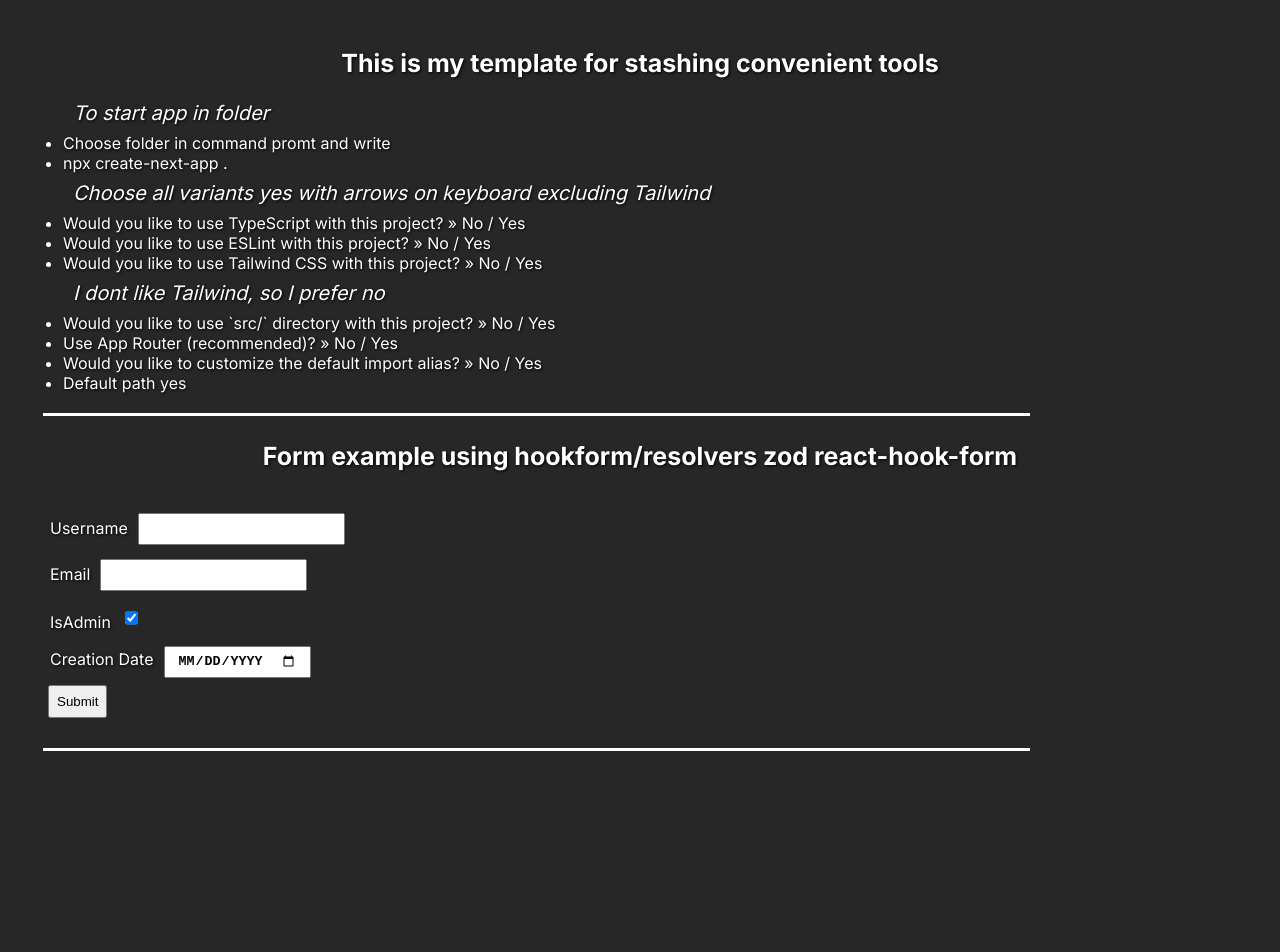
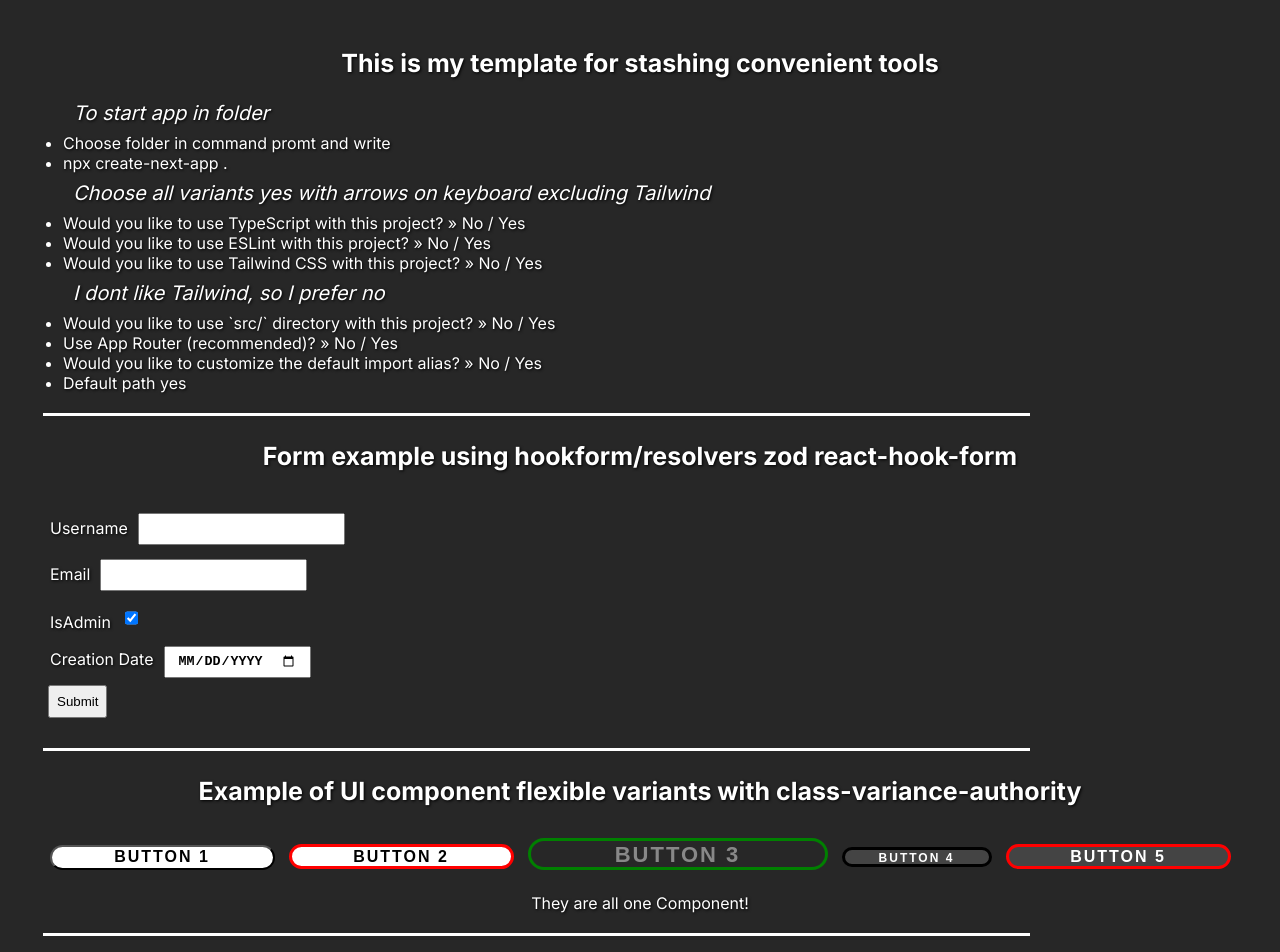
Before and after one commit to balanbiz/next-tools, a Next.js app: page / in a window 1280 px wide. Shown: the top 952 px of the page. Before the commit the page ends 800 px from the top, so only its background shows below. Built offline with nearby package versions, Linux system fonts and the light colour scheme.

Commit message:
class-variance ready

```diff
--- a/package.json
+++ b/package.json
@@ -13,6 +13,7 @@
     "@types/node": "20.3.1",
     "@types/react": "18.2.12",
     "@types/react-dom": "18.2.5",
+    "class-variance-authority": "^0.6.0",
     "eslint": "8.42.0",
     "eslint-config-next": "13.4.5",
     "next": "13.4.5",
--- a/src/Components/HomeForm.tsx
+++ b/src/Components/HomeForm.tsx
@@ -1,6 +1,6 @@
 "use client";
 import homeForm from "@/lib/homeForm";
-import ErrorP from "./ui/errorP";
+import ErrorP from "./ui/ErrorP";
 import { FC } from "react";
 
 interface IHomeFormProps {}
@@ -25,6 +25,7 @@ const HomeForm: FC<IHomeFormProps> = ({}) => {
             <div>
                 <label htmlFor="isAdmin">IsAdmin</label>
                 <input id="isAdmin" type="checkbox" {...register("isAdmin")} />
+                {errors?.isAdmin?.message && <ErrorP text={errors.isAdmin.message} />}
             </div>
 
             <div>
--- /dev/null
+++ b/src/Components/ui/Button.tsx
@@ -0,0 +1,55 @@
+// npm i class-variance-authority
+import "@/styles/buttons.scss";
+import { VariantProps, cva } from "class-variance-authority";
+import { ButtonHTMLAttributes, FC } from "react";
+
+export const buttonVariants = cva("button__default" /* more default classes for all buttons if needed*/, {
+    variants: {
+        variant: {
+            black: "button__variant-black",
+            white: "button__variant-white",
+            transparent: "button__variant-transparent",
+        },
+        textSize: {
+            small: "button__text-small",
+            medium: "button__text-medium",
+            large: "button__text-large",
+        },
+        whSize: {
+            small: "button__wh-small",
+            medium: "button__wh-medium",
+            large: "button__wh-large",
+        },
+        border: {
+            red: "button__border-red",
+            green: "button__border-green",
+            black: "button__border-black",
+        },
+    },
+    compoundVariants: [
+        { variant: "transparent", textSize: "large", whSize: "small" },
+        { variant: "transparent", textSize: "small", whSize: "large" },
+    ],
+    defaultVariants: {
+        variant: "white",
+        textSize: "medium",
+        whSize: "medium",
+    },
+});
+
+// if you want standart button intellisence uncomment below
+export interface IButtonProps extends /* ButtonHTMLAttributes<HTMLButtonElement>, */ VariantProps<typeof buttonVariants> {
+    isLoading?: boolean;
+    children?: React.ReactNode;
+}
+
+const Button: FC<IButtonProps> = ({ variant, textSize, whSize, border, isLoading, children, ...props }) => {
+    return (
+        <button className={buttonVariants({ variant, textSize, whSize, border })} {...props}>
+            {isLoading ? "Loading..." : null}
+            {children}
+        </button>
+    );
+};
+
+export default Button;
--- a/src/app/page.tsx
+++ b/src/app/page.tsx
@@ -1,5 +1,6 @@
 import "@/styles/pageHome.scss";
 import HomeForm from "@/Components/HomeForm";
+import Button from "@/Components/ui/Button";
 
 export default function Home() {
     return (
@@ -28,6 +29,22 @@ export default function Home() {
                     <HomeForm />
                 </div>
                 <div className="divider"></div>
+                <div className="explain-list">
+                    <h3>Example of UI component flexible variants with class-variance-authority</h3>
+                    <Button>Button 1</Button>
+                    <Button border={"red"}>Button 2</Button>
+                    <Button variant={"transparent"} whSize={"large"} border={"green"} textSize={"large"}>
+                        Button 3
+                    </Button>
+                    <Button variant={"black"} whSize={"small"} border={"black"} textSize={"small"}>
+                        Button 4
+                    </Button>
+                    <Button variant={"black"} whSize={"medium"} border={"red"} textSize={"medium"}>
+                        Button 5
+                    </Button>
+                </div>
+                <p>They are all one Component!</p>
+                <div className="divider"></div>
             </div>
         </section>
     );
--- a/src/lib/homeForm.ts
+++ b/src/lib/homeForm.ts
@@ -11,7 +11,9 @@ const homeFormSchema = z.object({
         .max(10, { message: "The username must be 10 characters or less" })
         .regex(/^[a-zA-Z0-9_]+$/, "The username must contain only letters, numbers and underscore (_)"),
     email: z.string().email({ message: "Invalid email. Please enter a valid email address" }),
-    isAdmin: z.boolean(),
+    isAdmin: z.boolean().refine(val => val === true, {
+        message: "Value must be true",
+    }),
     // The coerce method lets you transform or modify the user input before it's validated against the schema. In this case, it converts the date string to a Date object by passing the input through new Date(input).
     createdAt: z.coerce
         .date()
--- /dev/null
+++ b/src/styles/buttons.scss
@@ -0,0 +1,60 @@
+.button {
+    &__default {
+        cursor: pointer;
+        text-transform: uppercase;
+        font-weight: bold;
+        letter-spacing: 2px;
+        border-radius: 30px;
+        margin: 7px;
+    }
+    &__variant {
+        &-black {
+            background-color: #444444;
+            color: #fff;
+        }
+        &-white {
+            background-color: #fff;
+            color: black;
+        }
+        &-transparent {
+            background-color: transparent;
+            color: #888888;
+        }
+    }
+    &__text {
+        &-small {
+            font-size: 12px;
+        }
+        &-medium {
+            font-size: 16px;
+        }
+        &-large {
+            font-size: 22px;
+        }
+    }
+    &__wh {
+        &-small {
+            width: 150px;
+            height: 20px;
+        }
+        &-medium {
+            width: 225px;
+            height: 25px;
+        }
+        &-large {
+            width: 300px;
+            height: 32px;
+        }
+    }
+    &__border {
+        &-red {
+            border: 3px solid red;
+        }
+        &-green {
+            border: 3px solid green;
+        }
+        &-black {
+            border: 3px solid black;
+        }
+    }
+}
--- a/src/styles/layoutHome.scss
+++ b/src/styles/layoutHome.scss
@@ -15,6 +15,7 @@ body {
     color: var(--font-color);
     text-shadow: var(--text-shadow);
     // user-select: none;
+    overflow-x: hidden;
 }
 
 .container {
```
Also changed, not shown: 1 other file (tests, documents, lock files or other folders).
